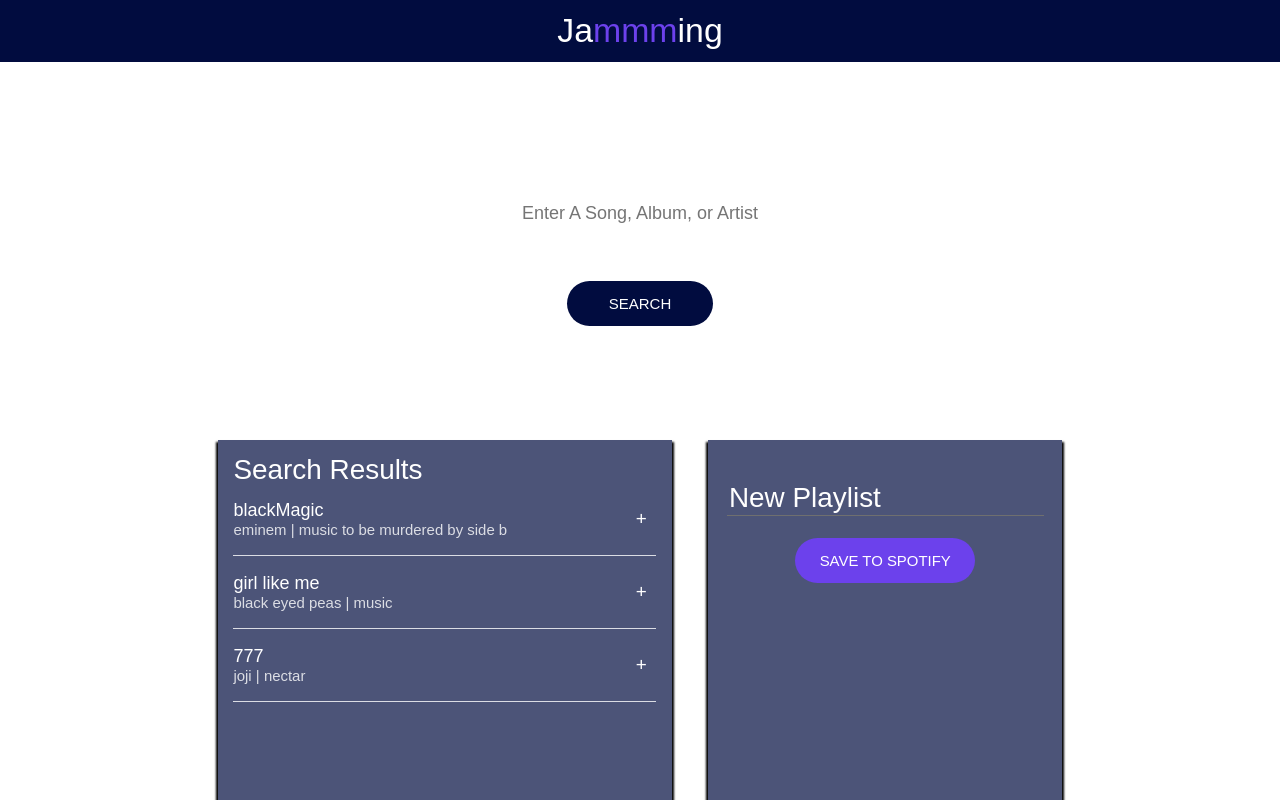
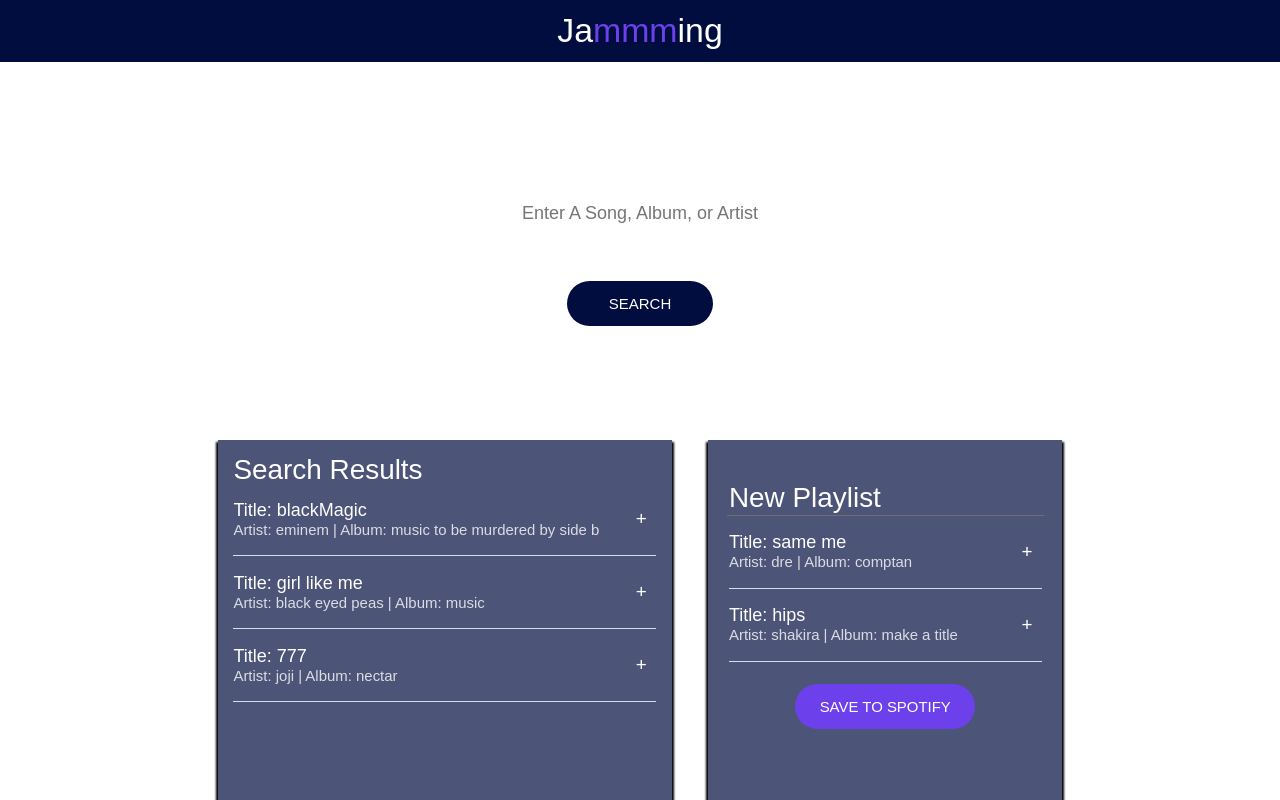
Before and after one commit to Rzavala414/spotify-playlist-maker, a React (Create React App) app: page / in a window 1280 px wide. Shown: the top 800 px of the page. Built offline with nearby package versions, Linux system fonts and the light colour scheme; a web font is replaced by a local one.

Commit message:
rendered user playlist tracks

```diff
--- a/src/Components/App/App.js
+++ b/src/Components/App/App.js
@@ -12,6 +12,11 @@ export default class App extends React.Component{
         {name: "blackMagic", artist: "eminem", album: "music to be murdered by side b", id:1},
         {name: "girl like me", artist: "black eyed peas", album: "music", id: 2},
         {name: "777", artist: "joji", album: "nectar", id: 3}
+      ],
+      playlistName: 'My new play List',
+      playlistTracks: [
+        {name: "same me", artist: "dre", album: "comptan", id:1},
+        {name: "hips", artist: "shakira", album: "make a title", id: 2}
       ]
     }
   }
@@ -23,7 +28,7 @@ export default class App extends React.Component{
             <SearchBar> </SearchBar>
           <div className="App-playlist">
             <SearchResults searchResults={this.state.searchResults}></SearchResults>
-            <Playlist></Playlist>
+            <Playlist playlistName={this.state.playlistName} playlistTracks={this.state.playlistTracks}></Playlist>
           </div>
         </div>
       </div>
--- a/src/Components/Playlist/Playlist.js
+++ b/src/Components/Playlist/Playlist.js
@@ -6,8 +6,9 @@ export default class Playlist extends React.Component{
     render(){
         return (
             <div className="Playlist">
+
                 <input defaultValue={'New Playlist'}/>
-                <TrackList ></TrackList>
+                <TrackList tracks={this.props.playlistTracks} ></TrackList>
                 <button className="Playlist-save">SAVE TO SPOTIFY</button>
             </div>
         )
--- a/src/Components/Track/Track.js
+++ b/src/Components/Track/Track.js
@@ -16,8 +16,8 @@ export default class Track extends React.Component{
 
                 <div className="Track-information">
 
-                    <h3>{this.props.track.name}</h3>
-                    <p> {this.props.track.artist} |  {this.props.track.album} </p>
+                    <h3>Title: {this.props.track.name}</h3>
+                    <p> Artist: {this.props.track.artist} |  Album: {this.props.track.album} </p>
                 </div>
                 {this.renderAction()}
             </div>
```
